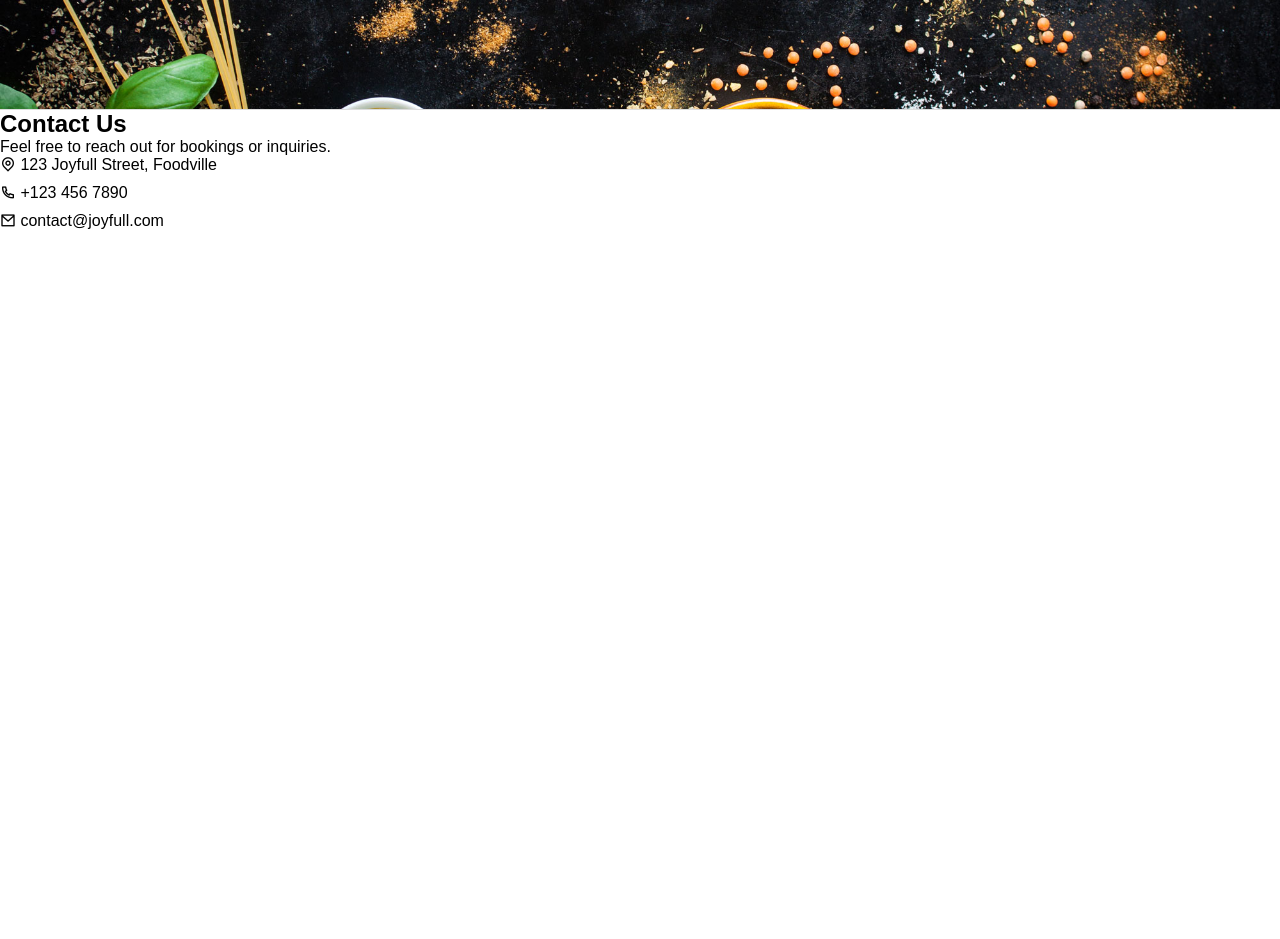
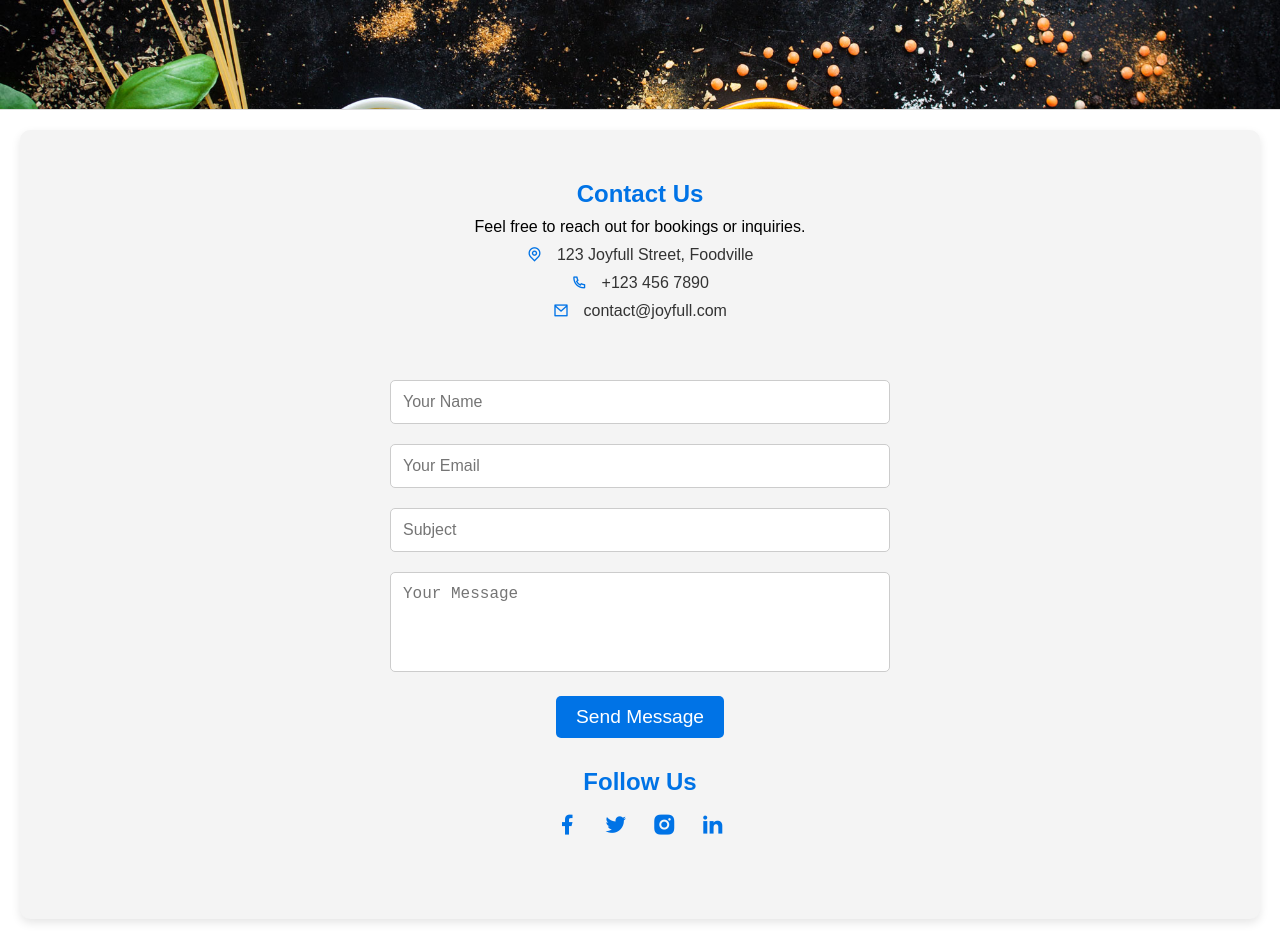
Before and after one commit to CSC-208-project-Resturant/CSC-208-Resturant, a plain HTML site: page Contact.html in a window 1280 px wide. Shown: the part 300-1239 px from the top of the page. Before the commit the page ends 800 px from the top, so only its background shows below. Drawn offline with nearby package versions, Linux system fonts and the light colour scheme.

Commit message:
New Push

```diff
--- a/Contact.html
+++ b/Contact.html
@@ -54,13 +54,44 @@
 
    <!-- Contact Section -->
 <div class="contact__section" id="contact">
+  <div>
     <h2>Contact Us</h2>
   <p>Feel free to reach out for bookings or inquiries.</p>
+
   <div class="contact__info">
       <p><i class="ri-map-pin-line"></i> 123 Joyfull Street, Foodville</p>
       <p><i class="ri-phone-line"></i> +123 456 7890</p>
       <p><i class="ri-mail-line"></i> contact@joyfull.com</p>
   </div>
 </div>
+
+
+  <form class="contact__form">
+      <div class="form-row">
+          <input type="text" placeholder="Your Name" required>
+      </div>
+      <div class="form-row">
+          <input type="email" placeholder="Your Email" required>
+      </div>
+      <div class="form-row">
+          <input type="text" placeholder="Subject" required>
+      </div>
+      <div class="form-row">
+          <textarea placeholder="Your Message" required></textarea>
+      </div>
+      <button type="submit">Send Message</button>
+  </form>
+
+  <div class="social__links">
+      <h3>Follow Us</h3>
+      <ul>
+          <li><a href="#"><i class="ri-facebook-fill"></i></a></li>
+          <li><a href="#"><i class="ri-twitter-fill"></i></a></li>
+          <li><a href="#"><i class="ri-instagram-fill"></i></a></li>
+          <li><a href="#"><i class="ri-linkedin-fill"></i></a></li>
+      </ul>
+  </div>
+</div>
+
 </body>
 </html>
--- a/contact.css
+++ b/contact.css
@@ -211,6 +211,118 @@ ul {
 }
 
 
+
+
+/* Contact Section Styles */
+.contact__section {
+  display: flex; /* Enable flexbox layout */
+  flex-direction: column; /* Stack elements vertically */
+  align-items: center; /* Center align items */
+  justify-content: center; /* Center content vertically */
+  background-color: #f4f4f4;
+  padding: 50px 20px;
+  text-align: center;
+  border-radius: 10px;
+  box-shadow: 0 4px 10px rgba(0, 0, 0, 0.1);
+  margin: 20px;
+}
+
+.contact__section > div {
+  margin-bottom: 30px; /* Space between header and contact info */
+}
+
+.contact__section h2 {
+  color: #0073e6;
+  margin-bottom: 10px;
+}
+
+.contact__info {
+  margin-bottom: 30px;
+}
+
+.contact__info p {
+  margin: 10px 0;
+  font-size: 1.2rem;
+  color: #333;
+}
+
+.contact__info i {
+  color: #0073e6;
+  margin-right: 10px;
+}
+
+.contact__form {
+  display: flex;
+  flex-direction: column;
+  align-items: center;
+  width: 100%; /* Make sure the form takes the full width */
+}
+
+.form-row {
+  width: 100%;
+  margin-bottom: 20px;
+}
+
+.form-row input,
+.form-row textarea {
+  width: 100%; /* Use full width */
+  max-width: 500px; /* Set a max width */
+  padding: 12px;
+  font-size: 1rem;
+  border: 1px solid #ccc;
+  border-radius: 5px;
+}
+
+.form-row textarea {
+  height: 100px;
+  resize: none; /* Prevents resizing */
+}
+
+button {
+  padding: 10px 20px;
+  background-color: #0073e6;
+  color: white;
+  font-size: 1.2rem;
+  border: none;
+  border-radius: 5px;
+  cursor: pointer;
+  transition: background-color 0.3s ease;
+  max-width: 200px; /* Set a max width */
+}
+
+button:hover {
+  background-color: #005bb5;
+}
+
+.social__links {
+  margin-top: 30px;
+}
+
+.social__links h3 {
+  margin-bottom: 15px;
+  font-size: 1.5rem;
+  color: #0073e6;
+}
+
+.social__links ul {
+  list-style: none;
+  padding: 0;
+}
+
+.social__links li {
+  display: inline;
+  margin: 0 10px;
+}
+
+.social__links a {
+  color: #0073e6;
+  font-size: 1.5rem; /* Adjust icon size */
+  transition: color 0.3s ease;
+}
+
+.social__links a:hover {
+  color: #005bb5;
+}
 
 
 @media (width > 768px) {
```
Also changed, not shown: bookTable.css (+11 -7 lines), bookTable.html (+17 -16 lines). Lines whose indentation alone changed are shown as unchanged.
